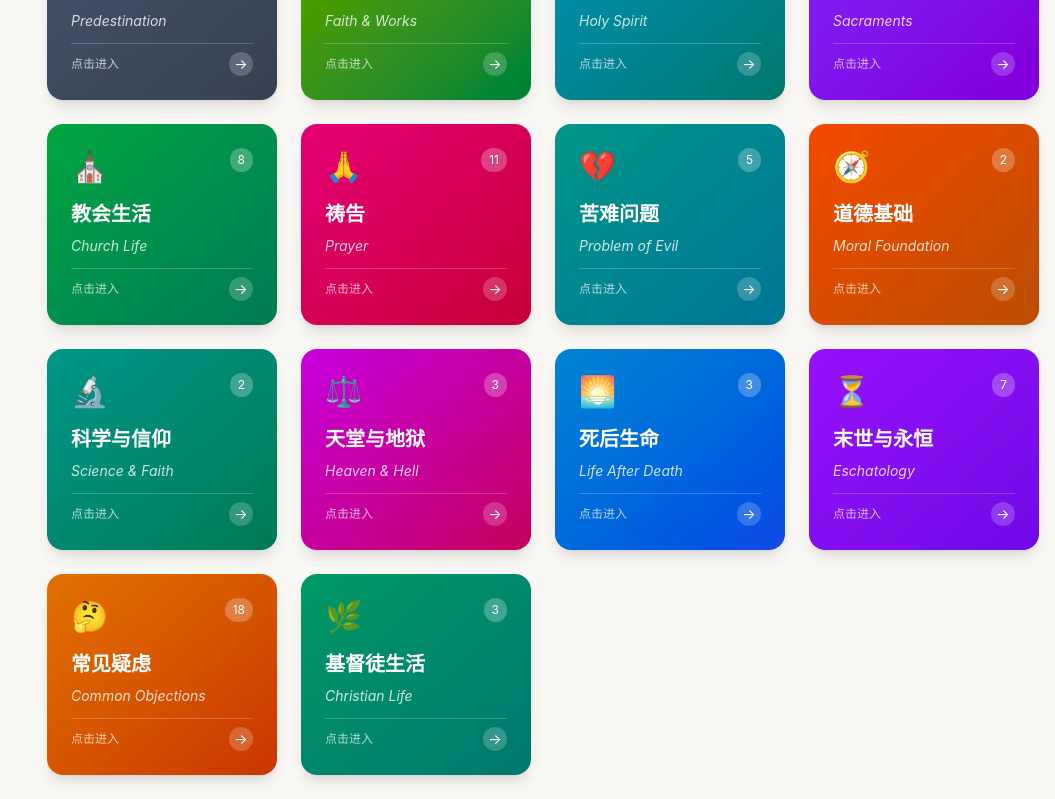
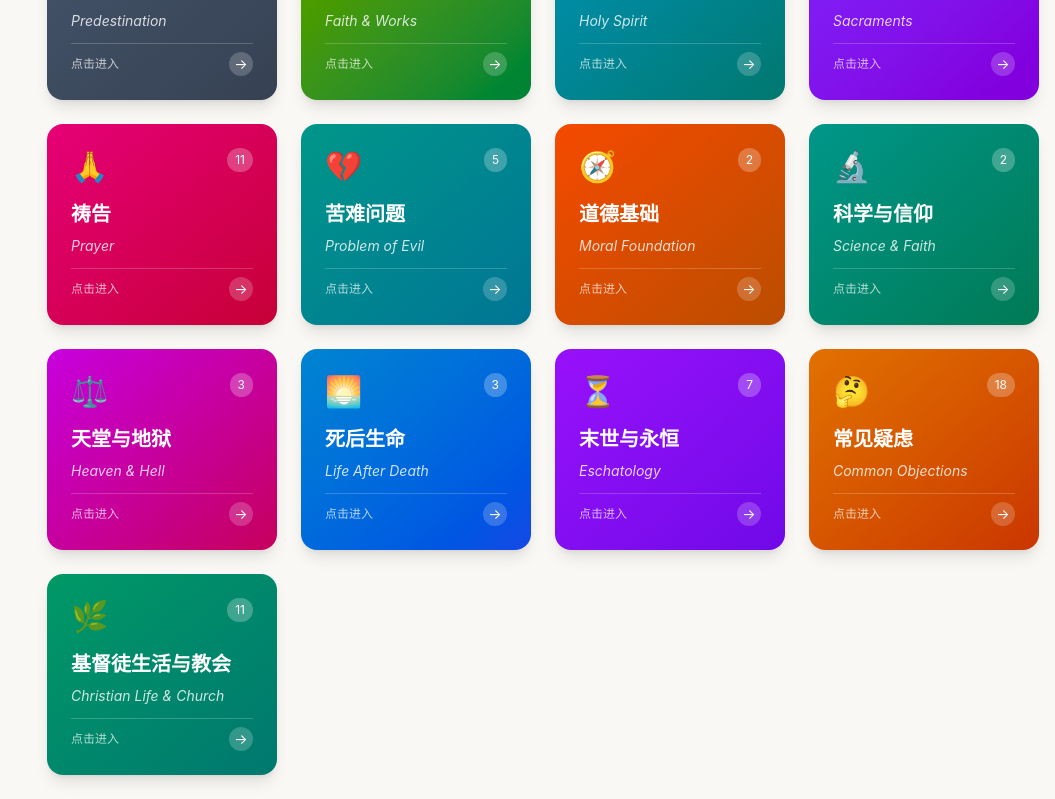
Before and after one commit to dryanlab/gospel-toolkit, a Next.js app in the folder web/: page /qa in a window 1280 px wide. Shown: the part 802-1601 px from the top of the page, without its empty margins (225-1280 px from the left). Built offline with nearby package versions, Linux system fonts and the light colour scheme; what opencc-js would draw is missing.

Commit message:
fix: merge church(8) into christian_life(11), remove church category

```diff
--- a/web/src/app/qa/page.tsx
+++ b/web/src/app/qa/page.tsx
@@ -5,7 +5,6 @@ import { qaQuestions, categoryLabels } from '@/lib/data';
 const categoryGradients: Record<string, string> = {
   sin_and_salvation: 'from-red-600 to-rose-700',
   existence_of_god: 'from-indigo-600 to-blue-700',
-  church: 'from-green-600 to-emerald-700',
   holy_spirit: 'from-cyan-600 to-teal-700',
   uniqueness_of_jesus: 'from-amber-600 to-yellow-700',
   eschatology: 'from-purple-600 to-violet-700',
@@ -30,7 +29,6 @@ const categoryGradients: Record<string, string> = {
 const categoryIcons: Record<string, string> = {
   sin_and_salvation: '✝️',
   existence_of_god: '🌌',
-  church: '⛪',
   holy_spirit: '🕊️',
   uniqueness_of_jesus: '👑',
   eschatology: '⏳',
@@ -68,7 +66,6 @@ export default function QAPage() {
     'faith_and_works',         // 信心与行为
     'holy_spirit',             // 圣灵
     'sacraments',              // 圣礼
-    'church',                  // 教会生活
     'prayer',                  // 祷告
     'problem_of_evil',         // 苦难问题
     'moral_foundation',        // 道德基础
--- a/web/src/lib/data.ts
+++ b/web/src/lib/data.ts
@@ -117,7 +117,6 @@ export const categoryLabels: Record<string, { zh: string; en: string }> = {
   life_after_death: { zh: '死后生命', en: 'Life After Death' },
   moral_foundation: { zh: '道德基础', en: 'Moral Foundation' },
   authority_of_scripture: { zh: '圣经权威', en: 'Authority of Scripture' },
-  church: { zh: '教会生活', en: 'Church Life' },
   eschatology: { zh: '末世与永恒', en: 'Eschatology' },
   holy_spirit: { zh: '圣灵', en: 'Holy Spirit' },
   original_sin: { zh: '原罪', en: 'Original Sin' },
@@ -127,7 +126,7 @@ export const categoryLabels: Record<string, { zh: string; en: string }> = {
   trinity: { zh: '三位一体', en: 'Trinity' },
   two_natures_of_christ: { zh: '基督二性', en: 'Two Natures of Christ' },
   common_objections: { zh: '常见疑虑', en: 'Common Objections' },
-  christian_life: { zh: '基督徒生活', en: 'Christian Life' },
+  christian_life: { zh: '基督徒生活与教会', en: 'Christian Life & Church' },
   faith_and_works: { zh: '信心与行为', en: 'Faith & Works' },
   heaven_and_hell: { zh: '天堂与地狱', en: 'Heaven & Hell' },
   '上帝存在': { zh: '上帝存在', en: 'Existence of God' },
@@ -158,7 +157,6 @@ export const qaCategoryOrder: string[] = [
   'faith_and_works',         // 信心与行为
   'holy_spirit',             // 圣灵
   'sacraments',              // 圣礼
-  'church',                  // 教会生活
   'prayer',                  // 祷告
   'problem_of_evil',         // 苦难问题
   'moral_foundation',        // 道德基础
```
Also changed, not shown: web/src/data/qa_questions.json.
